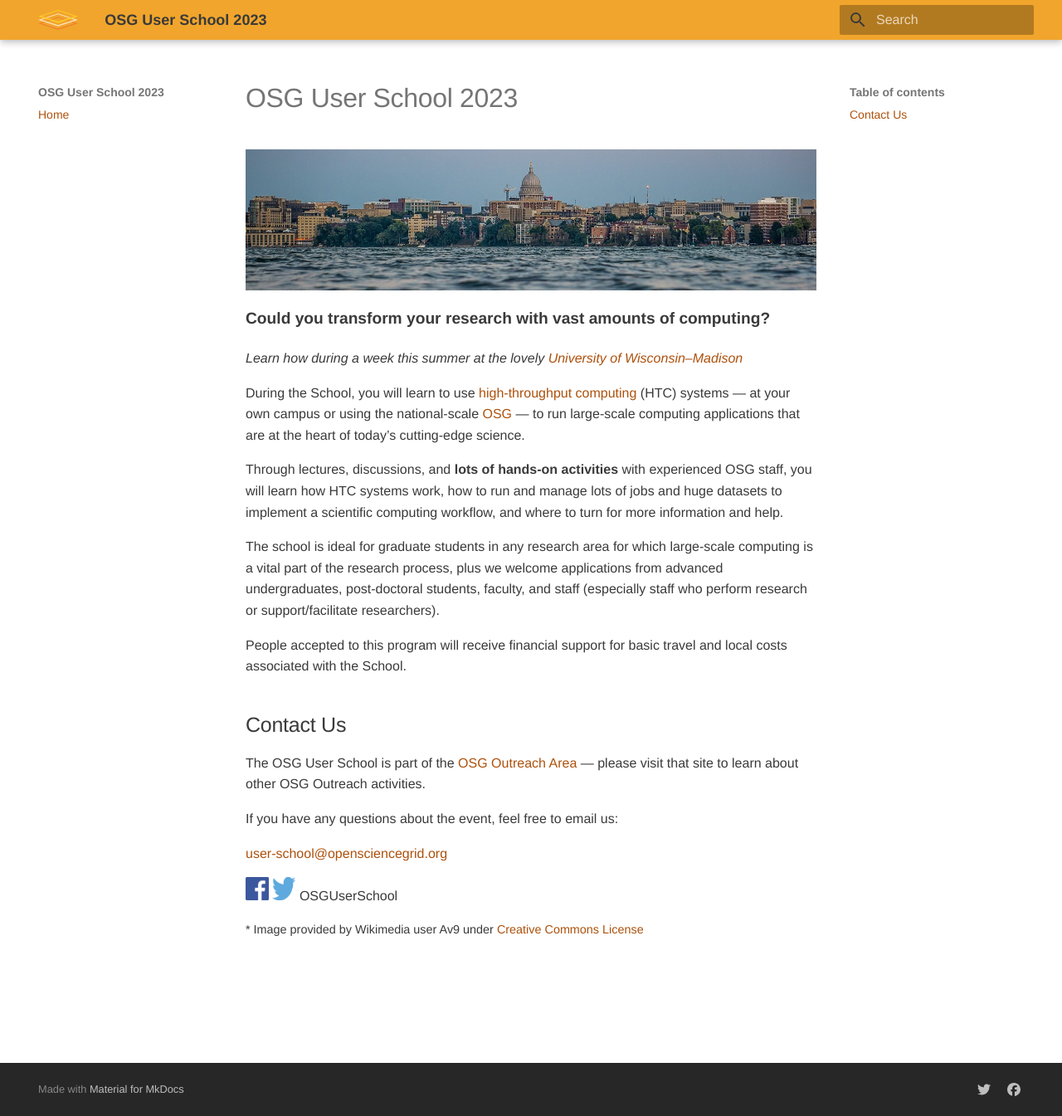
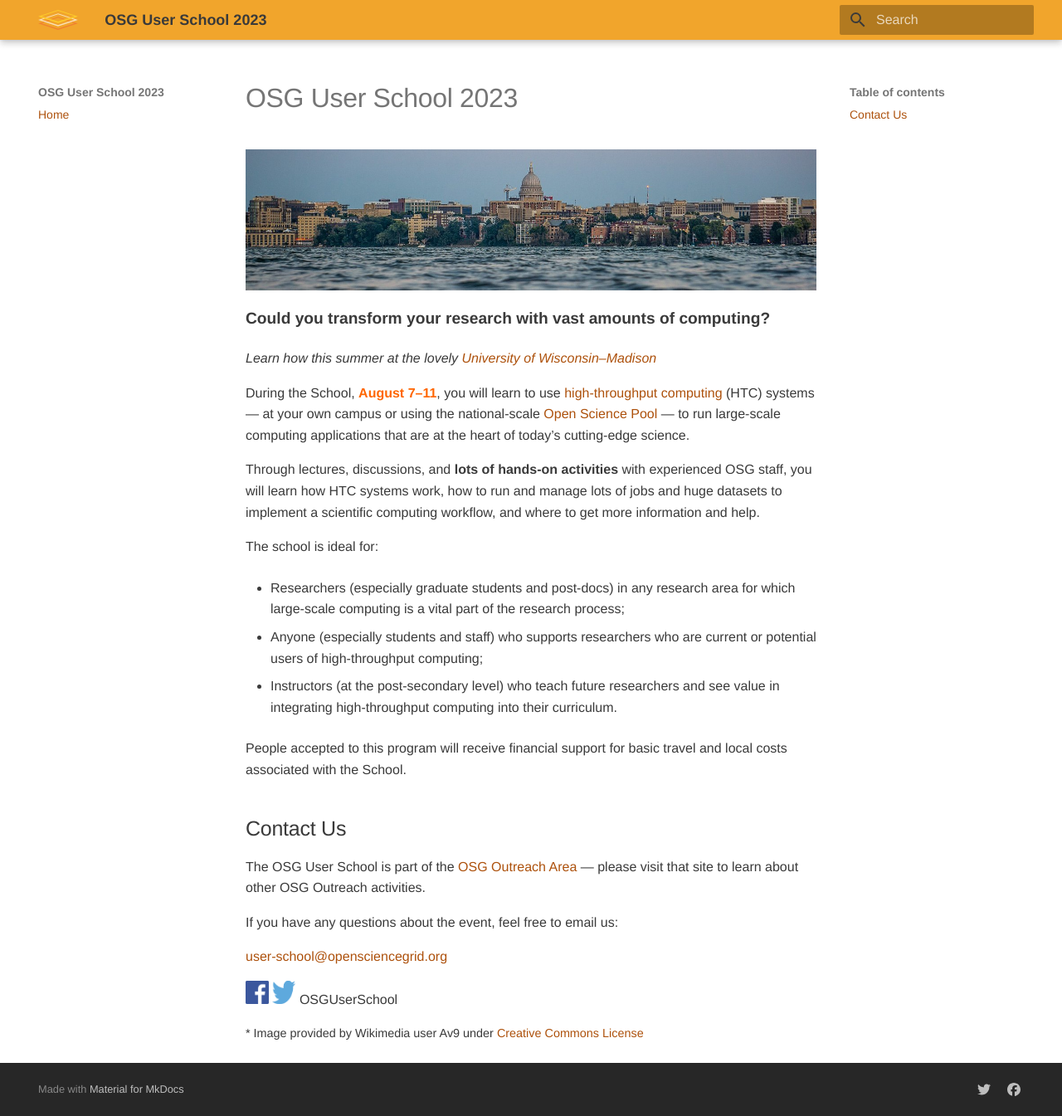
Before and after one commit to osg-htc/school-2024, an MkDocs documentation site: the page built from docs/index.md, in a window 1280 px wide and 1345 px high. Shown: the whole window at 83% size. Built offline with MkDocs 1.6.1 and Material for MkDocs 9.7.7, drawn with Linux system fonts in a browser that asks for light colours.

Commit message:
Home updates before taking apps

```diff
--- a/docs/index.md
+++ b/docs/index.md
@@ -6,22 +6,32 @@
 
 <p style="font-size: larger; font-weight: bold;">Could you transform your research with vast amounts of computing?</p>
 
-*Learn how during a week this summer at the lovely [University of Wisconsin–Madison](https://wisc.edu/)*
+*Learn how this summer at the lovely [University of Wisconsin–Madison](https://wisc.edu/)*
 
 During the School,
-you will learn to use [high-throughput computing](https://htcondor.org/htc.html) (HTC) systems —
-at your own campus or using the national-scale [OSG](https://osg-htc.org/) —
+<span style="font-weight: bold; color: #FF6600;">August 7&ndash;11</span>,
+you will learn to use [high-throughput computing](https://htcondor.org/htc.html) (HTC) systems
+&mdash;
+at your own campus or
+using the national-scale [Open Science Pool](https://osg-htc.org/services/open_science_pool.html)
+&mdash;
 to run large-scale computing applications that are at the heart of today’s cutting-edge science.
 
 Through lectures, discussions, and **lots of hands-on activities** with experienced OSG staff,
 you will learn how HTC systems work,
 how to run and manage lots of jobs and huge datasets to implement a scientific computing workflow,
-and where to turn for more information and help.
+and where to get more information and help.
 
-The school is ideal for graduate students in any research area
-for which large-scale computing is a vital part of the research process,
-plus we welcome applications from advanced undergraduates, post-doctoral students, faculty, and staff
-(especially staff who perform research or support/facilitate researchers).
+The school is ideal for:
+
+*   Researchers (especially graduate students and post-docs) in any research area
+    for which large-scale computing is a vital part of the research process;
+
+*   Anyone (especially students and staff) who supports researchers
+    who are current or potential users of high-throughput computing;
+
+*   Instructors (at the post-secondary level) who teach future researchers and
+    see value in integrating high-throughput computing into their curriculum.
 
 People accepted to this program will receive financial support for
 basic travel and local costs associated with the School.
```
